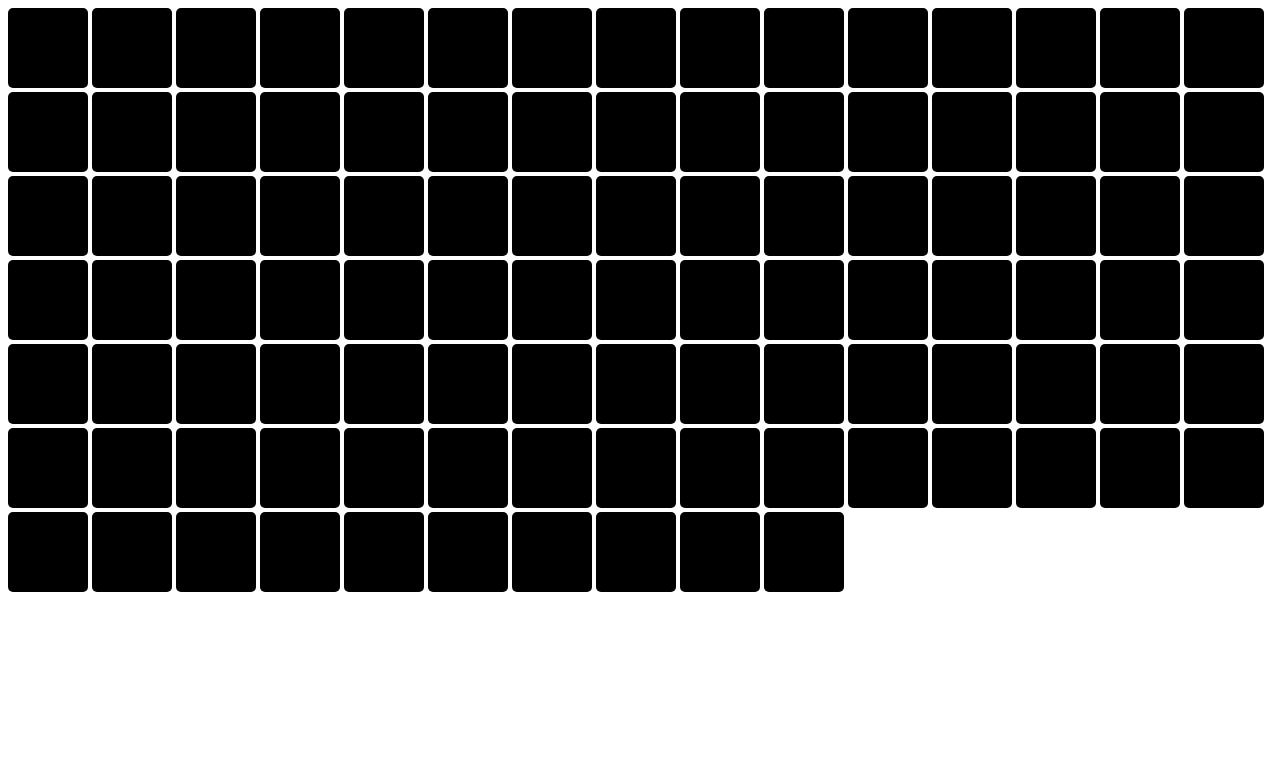
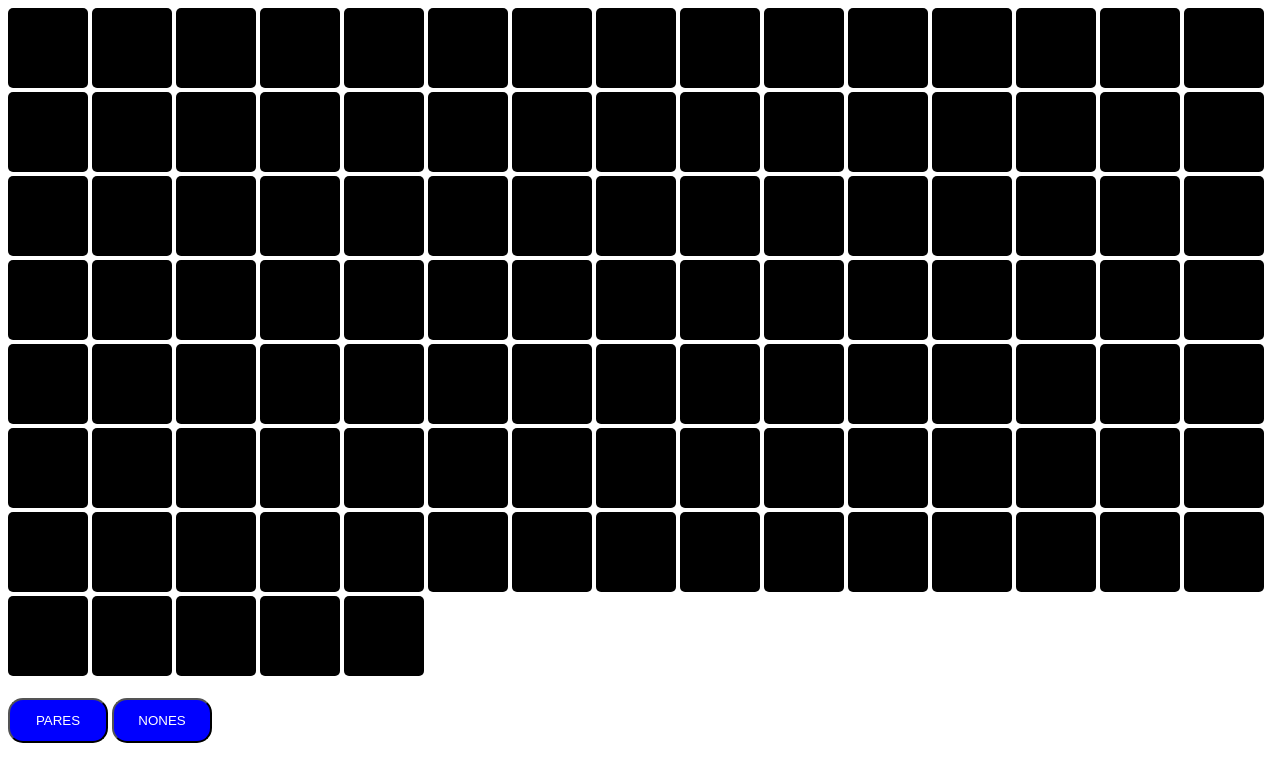
Before and after one commit to Megaomar10/Cuarentena, a plain HTML site: page index.html in a window 1280 px wide. Drawn offline with Linux system fonts and the light colour scheme.

Commit message:
Botoneras

```diff
--- a/css/style.css
+++ b/css/style.css
@@ -7,3 +7,13 @@
     border-radius: 5px;
     display: inline-block;
 }
+
+button
+{
+    width: 100px;
+    height: 45px;
+    background-color: blue;
+    color: white;
+    border-radius: 15px;
+    display: inline-block;
+}
--- a/index.html
+++ b/index.html
@@ -110,6 +110,21 @@
      <div class="cajas"></div>
      <div class="cajas"></div>
      <div class="cajas"></div>
+     <div class="cajas"></div>
+     <div class="cajas"></div>
+     <div class="cajas"></div>
+     <div class="cajas"></div>
+     <div class="cajas"></div>
+     <div class="cajas"></div>
+     <div class="cajas"></div>
+     <div class="cajas"></div>
+     <div class="cajas"></div>
+     <div class="cajas"></div>
+
+     <br>
+     <br>
+     <button id="par">PARES</button>
+     <button id="impar">NONES</button>
 
 
 </body>
```
